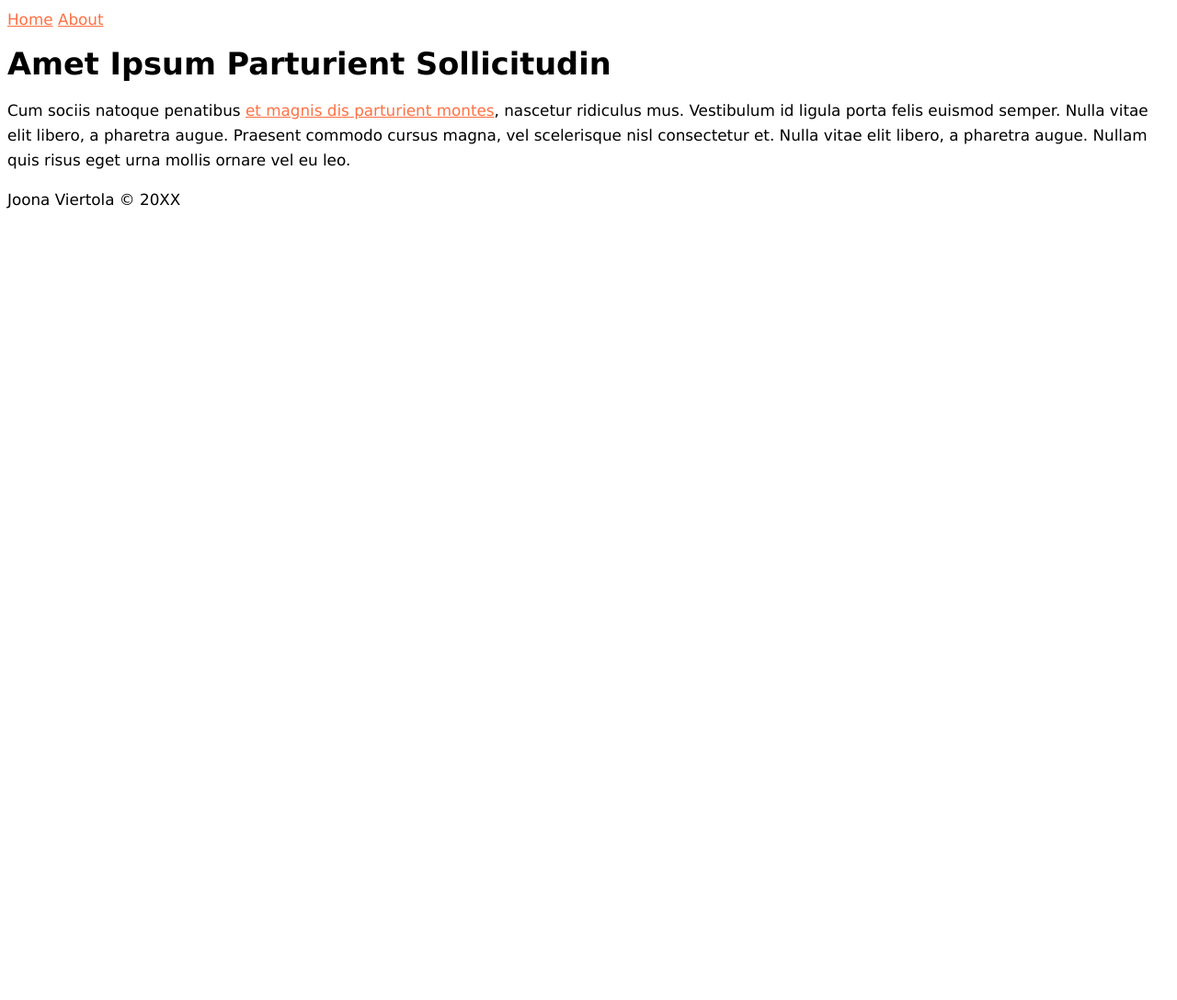
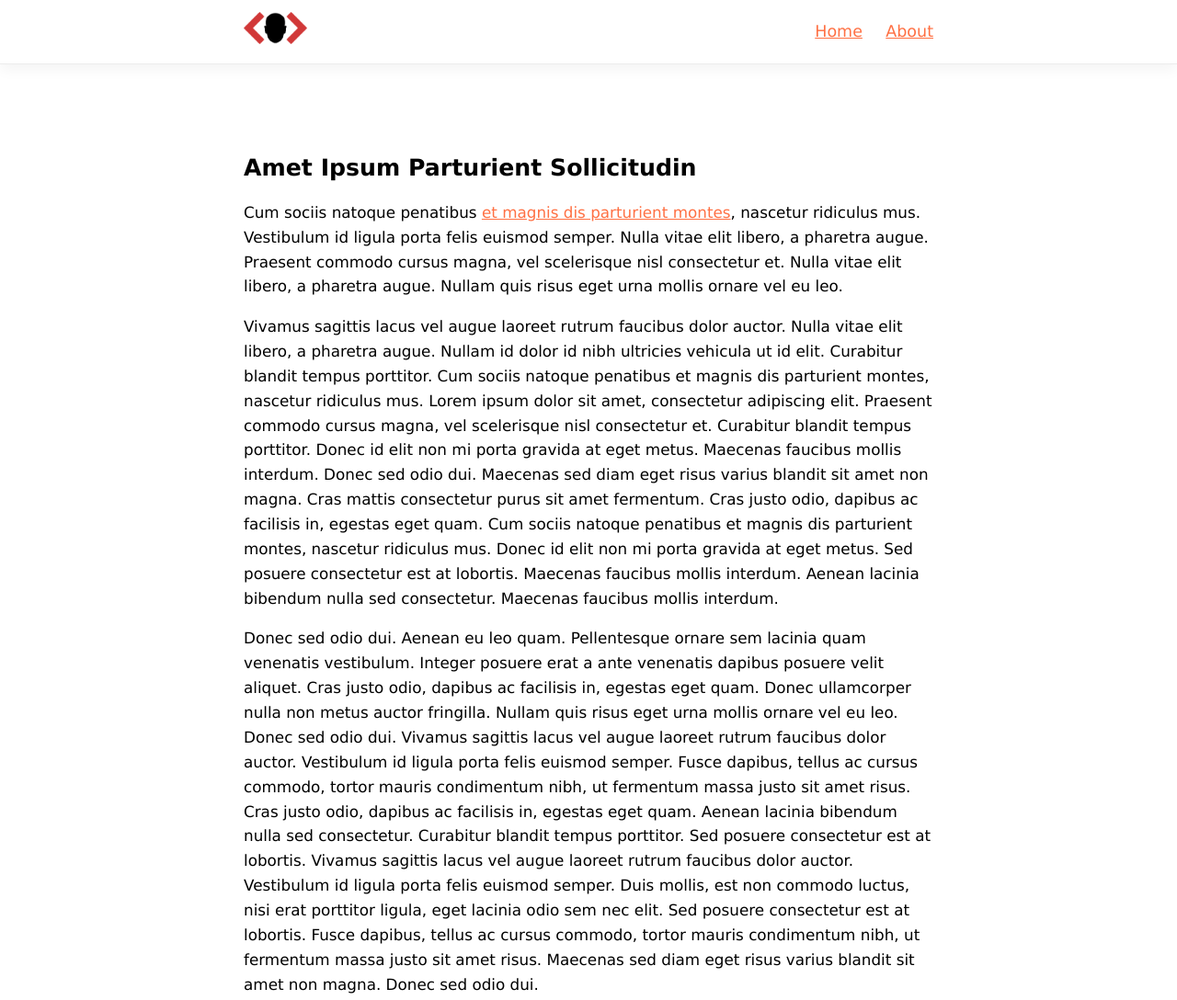
Before and after one commit to Scionar/moof, a website: page src/index.html in a window 1280 px wide. Shown: the top 1088 px of the page at 92% size. Before the commit the page ends 800 px from the top, so only its background shows below. Drawn offline with Linux system fonts and the light colour scheme.

Commit message:
Add margins and logo

```diff
--- a/src/index.html
+++ b/src/index.html
@@ -20,6 +20,12 @@
         </script>
     </head>
     <body>
+        <div class="header">
+            <div class="header__content">
+                <a href="/" alt="Home" aria-label="Home">
+                    <img src="logo.png" alt="Logo" class="logo" />
+                </a>
+
                 <nav class="main-navigation" aria-label="Main">
                     <ul>
                         <li>
@@ -30,18 +36,43 @@
                         </li>
                     </ul>
                 </nav>
-        <main>
-            <header>
+            </div>
+        </div>
+        <div class="page-margins">
+            <main class="page">
+                <article>
+
                     <h1>Amet Ipsum Parturient Sollicitudin</h1>
-            </header>
-            <article>
+
                     <p>
                         Cum sociis natoque penatibus <a href="/">et magnis dis parturient montes</a>, nascetur ridiculus mus. Vestibulum id ligula porta felis euismod semper. Nulla vitae elit libero, a pharetra augue. Praesent commodo cursus magna, vel scelerisque nisl consectetur et. Nulla vitae elit libero, a pharetra augue. Nullam quis risus eget urna mollis ornare vel eu leo.
                     </p>
+
+                    <p>
+                        Vivamus sagittis lacus vel augue laoreet rutrum faucibus dolor auctor. Nulla vitae elit libero, a pharetra augue. Nullam id dolor id nibh ultricies vehicula ut id elit. Curabitur blandit tempus porttitor. Cum sociis natoque penatibus et magnis dis parturient montes, nascetur ridiculus mus. Lorem ipsum dolor sit amet, consectetur adipiscing elit. Praesent commodo cursus magna, vel scelerisque nisl consectetur et.
+
+                        Curabitur blandit tempus porttitor. Donec id elit non mi porta gravida at eget metus. Maecenas faucibus mollis interdum. Donec sed odio dui.
+
+                        Maecenas sed diam eget risus varius blandit sit amet non magna. Cras mattis consectetur purus sit amet fermentum. Cras justo odio, dapibus ac facilisis in, egestas eget quam. Cum sociis natoque penatibus et magnis dis parturient montes, nascetur ridiculus mus.
+
+                        Donec id elit non mi porta gravida at eget metus. Sed posuere consectetur est at lobortis. Maecenas faucibus mollis interdum. Aenean lacinia bibendum nulla sed consectetur. Maecenas faucibus mollis interdum.
+                    </p>
+
+                    <p>
+                        Donec sed odio dui. Aenean eu leo quam. Pellentesque ornare sem lacinia quam venenatis vestibulum. Integer posuere erat a ante venenatis dapibus posuere velit aliquet. Cras justo odio, dapibus ac facilisis in, egestas eget quam. Donec ullamcorper nulla non metus auctor fringilla. Nullam quis risus eget urna mollis ornare vel eu leo.
+
+                        Donec sed odio dui. Vivamus sagittis lacus vel augue laoreet rutrum faucibus dolor auctor. Vestibulum id ligula porta felis euismod semper. Fusce dapibus, tellus ac cursus commodo, tortor mauris condimentum nibh, ut fermentum massa justo sit amet risus.
+
+                        Cras justo odio, dapibus ac facilisis in, egestas eget quam. Aenean lacinia bibendum nulla sed consectetur. Curabitur blandit tempus porttitor. Sed posuere consectetur est at lobortis. Vivamus sagittis lacus vel augue laoreet rutrum faucibus dolor auctor. Vestibulum id ligula porta felis euismod semper. Duis mollis, est non commodo luctus, nisi erat porttitor ligula, eget lacinia odio sem nec elit.
+
+                        Sed posuere consectetur est at lobortis. Fusce dapibus, tellus ac cursus commodo, tortor mauris condimentum nibh, ut fermentum massa justo sit amet risus. Maecenas sed diam eget risus varius blandit sit amet non magna. Donec sed odio dui.
+                    </p>
                 </article>
             </main>
+
             <footer>
                 Joona Viertola &copy; 20XX
             </footer>
+        </div>
     </body>
 </html>
--- a/src/main.css
+++ b/src/main.css
@@ -10,12 +10,25 @@
 
     --color-text: #404040;
     --color-background: #FFFFFF;
+
+    --size-max-content-width: 75rem;
+    --size-header-height: 7rem;
+    --size-page-horizontal-margin: 2rem;
+}
+
+* {
+    box-sizing: border-box;
+}
+
+html {
+    font-size: 0.625rem;
 }
 
 body {
     font-family: Lucida Grande,Lucida Sans Unicode,Helvetica,Arial,Verdana,sans-serif;
-    font-size: calc(12px + .6vmin);
+    font-size: calc(1.2rem + .6vmin);
     line-height: 160%;
+    margin: calc(var(--size-header-height) + 10rem) 0 0;
 }
 
 /* Link */
@@ -33,7 +46,34 @@ a:active {
     color: var(--color-primary-light);
 }
 
+/* Header */
+
+.header {
+    background-color: hsla(0,0%,100%,.95);
+    border-bottom: 1px solid rgba(0,0,0,.075);
+    box-shadow: 0 5px 15px rgba(0,0,0,.05);
+    padding: 0 var(--size-page-horizontal-margin);
+    position: fixed;
+    top: 0;
+    width: 100%;
+    height: var(--size-header-height);
+}
+
+.header__content {
+    align-items: center;
+    display: flex;
+    margin: 0 auto;
+    padding: 1rem 0;
+    max-width: var(--size-max-content-width);
+    justify-content: space-between;
+    height: 100%;
+}
+
 /* Main navigation */
+
+.main-navigation {
+    display: inline-block;
+}
 
 .main-navigation ul {
     margin: 0;
@@ -42,4 +82,35 @@ a:active {
 
 .main-navigation li {
     display: inline-block;
+    margin: 0 0 0 2rem;
+    font-size: calc(var(--size-header-height) / 4)
 }
+
+.main-navigation li:first-of-type {
+    margin: 0;
+}
+
+/* Page */
+
+.page {
+    margin: 0 auto;
+    max-width: var(--size-max-content-width);
+}
+
+.page-margins {
+    margin: 0 var(--size-page-horizontal-margin);
+}
+
+/* Footer */
+
+footer {
+    margin: 10rem auto;
+    max-width: var(--size-max-content-width);
+    text-align: center;
+}
+
+/* Logo */
+
+.logo {
+    height: calc(var(--size-header-height) / 2);
+}
```
Also changed, not shown: src/logo.png (added). Lines whose indentation alone changed are shown as unchanged.
